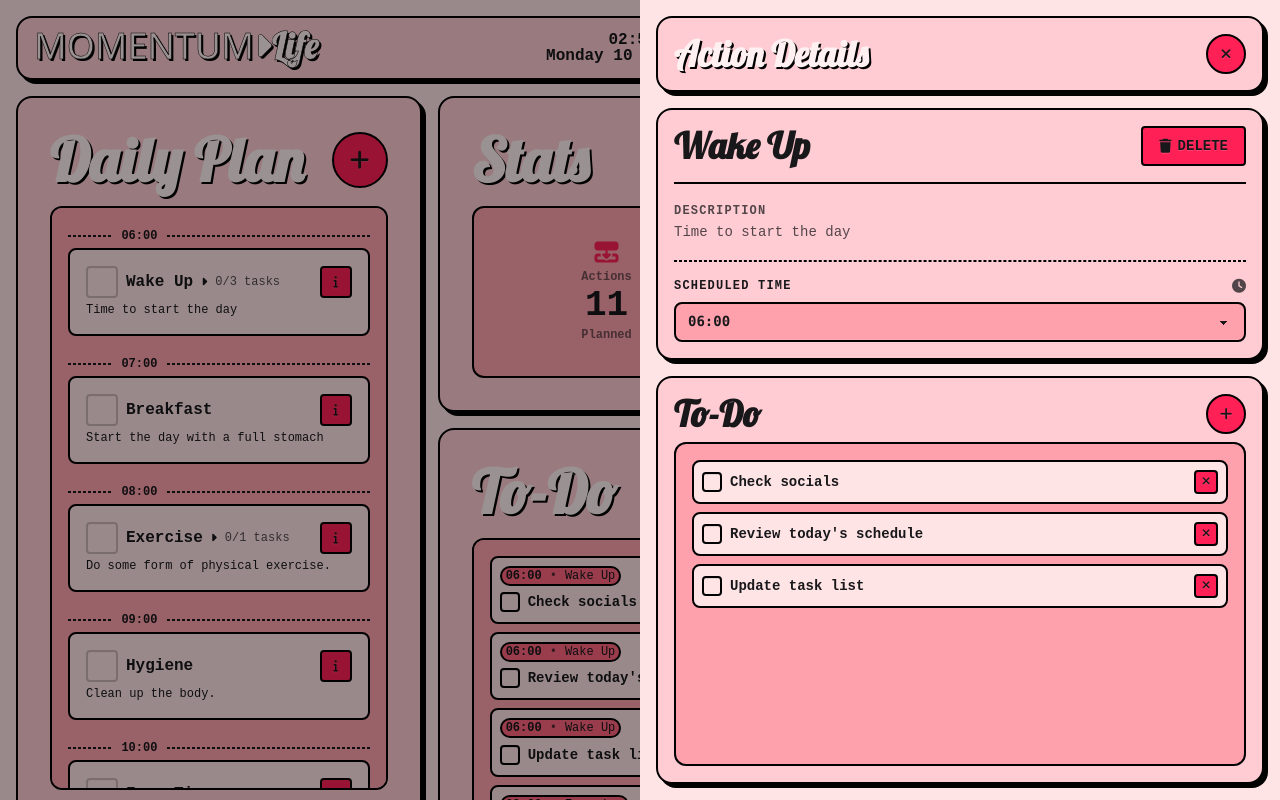
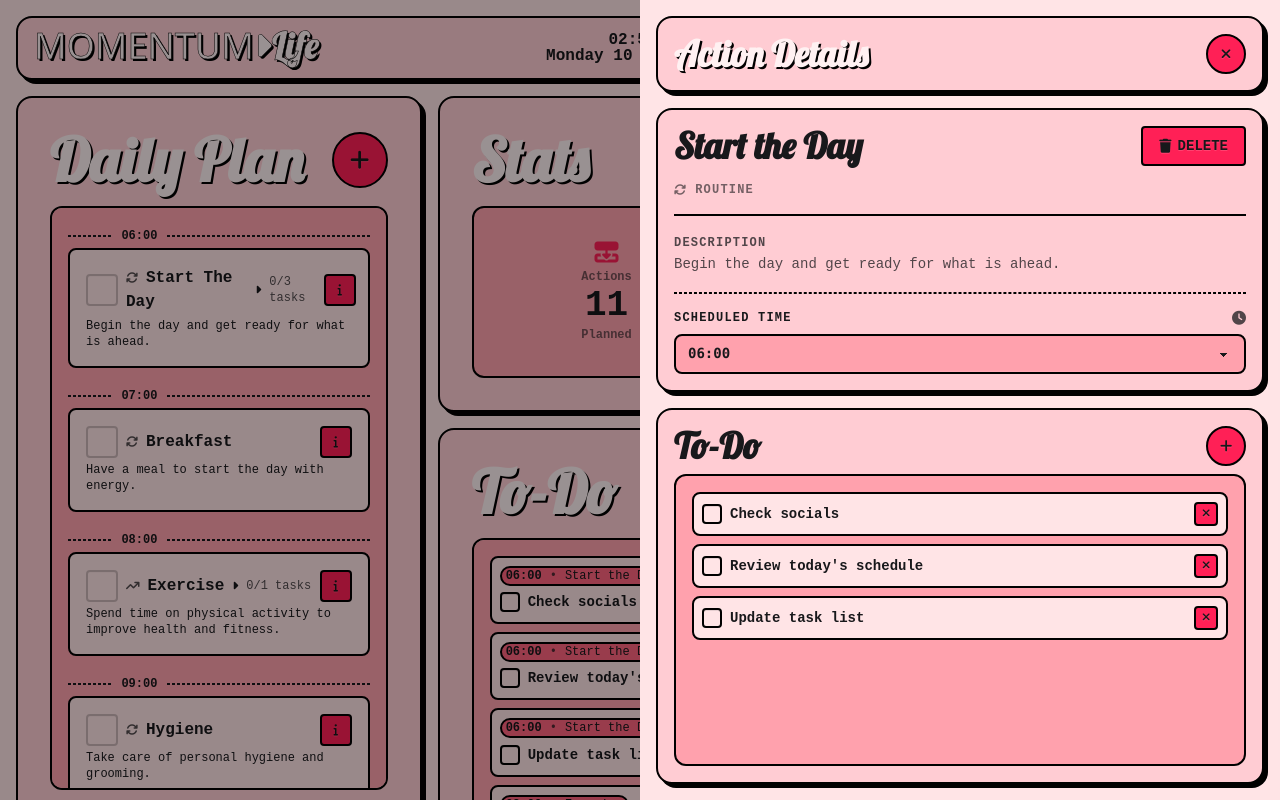
Before and after one commit to michaelgelooooo/momentum-life, a React (Vite) app in the folder frontend/: page / in a window 1280 px wide. Both pictures are taken after a click on the label 340 px from the left and 282 px from the top of the page. Shown: the top 800 px of the page. Built offline with nearby package versions, Linux system fonts and the light colour scheme; a web font is replaced by a local one.

Commit message:
feat: added action category

```diff
--- a/frontend/src/components/dashboard/daily-plan/ActionDetails.jsx
+++ b/frontend/src/components/dashboard/daily-plan/ActionDetails.jsx
@@ -76,6 +76,22 @@ function ActionDetails({
         });
     }
 
+    function getCategoryIcon(category) {
+        switch (category) {
+            case "productive":
+                return "fa-arrow-trend-up";
+
+            case "routine":
+                return "fa-arrows-rotate";
+
+            case "leisure":
+                return "fa-mug-hot";
+
+            default:
+                return "fa-circle-question";
+        }
+    }
+
     return (
         <div className="drawer drawer-end w-auto">
             <input
@@ -131,6 +147,13 @@ function ActionDetails({
                                     <i className="fas fa-trash"></i>
                                     DELETE
                                 </button>
+                            </div>
+
+                            <div className="flex items-center gap-2 text-xs font-bold tracking-widest opacity-60">
+                                <i className={`fas ${getCategoryIcon(action.category)}`}></i>
+                                <span className="uppercase">
+                                    {action.category}
+                                </span>
                             </div>
 
                             <hr className="border border-black" />
--- a/frontend/src/components/dashboard/daily-plan/AddAction.jsx
+++ b/frontend/src/components/dashboard/daily-plan/AddAction.jsx
@@ -54,6 +54,7 @@ function AddAction({ actions, report, setReport }) {
                 actionId: action.id,
                 name: action.name,
                 description: action.description,
+                category: action.category,
                 time,
                 status: "pending",
                 tasks: [],
--- a/frontend/src/components/dashboard/daily-plan/RenderActions.jsx
+++ b/frontend/src/components/dashboard/daily-plan/RenderActions.jsx
@@ -45,6 +45,22 @@ function RenderActions({ report, setReport }) {
         const [hours, minutes] = time.split(":").map(Number);
 
         return hours * 60 + minutes;
+    }
+
+    function getCategoryIcon(category) {
+        switch (category) {
+            case "productive":
+                return "fa-arrow-trend-up";
+
+            case "routine":
+                return "fa-arrows-rotate";
+
+            case "leisure":
+                return "fa-mug-hot";
+
+            default:
+                return "fa-circle-question";
+        }
     }
 
     useEffect(() => {
@@ -183,14 +199,22 @@ function RenderActions({ report, setReport }) {
                                         />
 
                                         <div className="flex items-center gap-2">
+                                            <div
+                                                className="tooltip capitalize"
+                                                data-tip={action.category}
+                                            >
                                                 <h2
                                                     className={`font-bold ${action.status === "completed"
                                                         ? "line-through opacity-50"
                                                         : ""
                                                         }`}
                                                 >
+                                                    <i
+                                                        className={`fas ${getCategoryIcon(action.category)} text-xs opacity-75 me-2`}
+                                                    ></i>
                                                     {action.name}
                                                 </h2>
+                                            </div>
 
                                             {action.tasks.length > 0 && (
                                                 <>
@@ -218,7 +242,6 @@ function RenderActions({ report, setReport }) {
                                         setReport={setReport}
                                     />
                                 </div>
-
                                 <p
                                     className={`text-xs ${action.status === "completed"
                                         ? "line-through opacity-50"
--- a/frontend/src/data/seedActions.js
+++ b/frontend/src/data/seedActions.js
@@ -1,62 +1,74 @@
 export const seedActions = [
     {
         id: "action-001",
-        name: "Wake Up",
-        description: "Time to start the day",
+        name: "Start the Day",
+        description: "Begin the day and get ready for what is ahead.",
+        category: "routine",
     },
     {
         id: "action-002",
         name: "Breakfast",
-        description: "Start the day with a full stomach",
+        description: "Have a meal to start the day with energy.",
+        category: "routine",
     },
     {
         id: "action-003",
         name: "Exercise",
-        description: "Do some form of physical exercise.",
+        description: "Spend time on physical activity to improve health and fitness.",
+        category: "productive",
     },
     {
         id: "action-004",
         name: "Hygiene",
-        description: "Clean up the body.",
+        description: "Take care of personal hygiene and grooming.",
+        category: "routine",
     },
     {
         id: "action-005",
         name: "Free Time",
-        description: "Time to focus on hobbies.",
+        description: "Spend time relaxing and enjoying personal interests.",
+        category: "leisure",
     },
     {
         id: "action-006",
         name: "Lunch",
-        description: "Mid-day meal",
+        description: "Take a break and have a meal during the day.",
+        category: "routine",
     },
     {
         id: "action-007",
         name: "Work",
-        description: "Spend focused time working on personal or development projects.",
+        description: "Spend focused time working toward personal or professional goals.",
+        category: "productive",
     },
     {
         id: "action-008",
         name: "Dinner",
-        description: "Last meal of the day.",
+        description: "Have an evening meal and take time to unwind.",
+        category: "routine",
     },
     {
         id: "action-009",
-        name: "Do Errands",
-        description: "Go out and do important stuff.",
+        name: "Errands",
+        description: "Take care of necessary tasks and responsibilities outside the home.",
+        category: "productive",
     },
     {
         id: "action-010",
         name: "Socialize",
-        description: "Hang out with friends and family",
+        description: "Spend meaningful time with friends, family, or other people.",
+        category: "leisure",
     },
     {
         id: "action-011",
         name: "Clean",
-        description: "Clean up work space and bedroom.",
+        description: "Organize and clean your living or working environment.",
+        category: "productive",
     },
     {
         id: "action-012",
-        name: "Go to Bed",
-        description: "Time to end the day.",
+        name: "End the Day",
+        description: "Wrap up the day and get enough rest for tomorrow.",
+        category: "routine",
     },
 ];
--- a/frontend/src/pages/Dashboard.jsx
+++ b/frontend/src/pages/Dashboard.jsx
@@ -49,13 +49,13 @@ function Dashboard() {
 
             {/* Right column */}
             <section className="contents lg:order-2 lg:flex lg:w-2/3 lg:flex-col lg:gap-4">
-                <div className="order-1 lg:order-none">
+                <div className="order-1 lg:order-0">
                     <Stats
                         report={report}
                     />
                 </div>
 
-                <div className="order-3 lg:order-none">
+                <div className="order-3 lg:order-0">
                     <ToDo
                         report={report}
                         setReport={setReport}
--- a/frontend/src/storage/dailyReports.js
+++ b/frontend/src/storage/dailyReports.js
@@ -23,6 +23,7 @@ export function createDailyReport(plan, actions) {
                     actionId: action.id,
                     name: action.name,
                     description: action.description,
+                    category:action.category,
                     time: planAction.time,
                     status: "pending",
 
```
Lines whose indentation alone changed are shown as unchanged.
